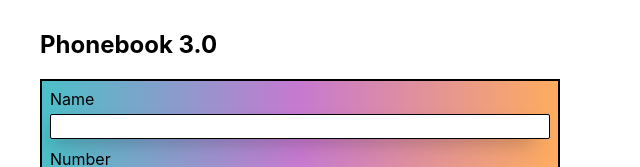
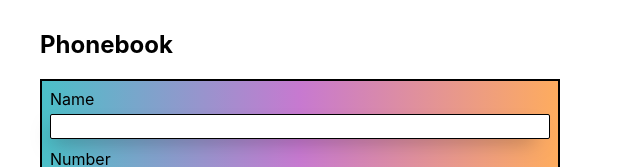
Before and after one commit to aniakurtiak/goit-react-hw-08-phonebook, a React (Create React App) app: page / in a window 1280 px wide. Shown: the top 167 px of the page, without its empty margins (0-640 px from the left). Built offline with nearby package versions, Linux system fonts and the light colour scheme.

Commit message:
Update ContactForm.jsx

```diff
--- a/src/components/ContactForm/ContactForm.jsx
+++ b/src/components/ContactForm/ContactForm.jsx
@@ -38,7 +38,7 @@ export const ContactForm = () => {
 
   return (
     <div>
-      <h2>Phonebook 3.0</h2>
+      <h2>Phonebook</h2>
       <Formik
         initialValues={{
           name: '',
```
